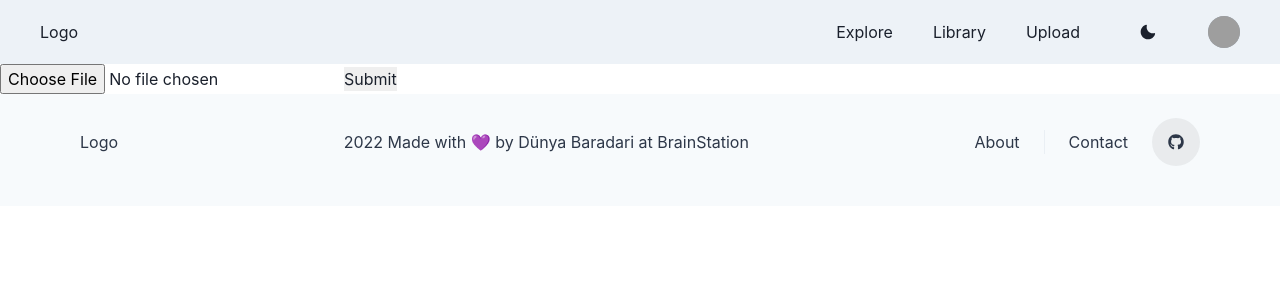
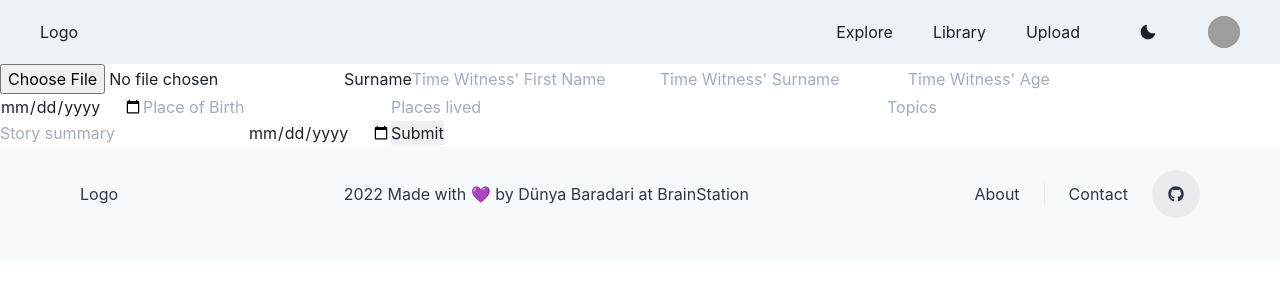
Before and after one commit to Dunya-8a/zeitzeugen-client, a React (Create React App) app: page /upload in a window 1280 px wide. Shown: the top 300 px of the page. Built offline with nearby package versions, Linux system fonts and the light colour scheme; grey boxes are pictures that could not be loaded; what ipfs-http-client would draw is missing.

Commit message:
Add form structure and submit handlers for post

```diff
--- a/public/index.html
+++ b/public/index.html
@@ -29,11 +29,6 @@
 			src="https://kit.fontawesome.com/1a0d1fb58d.js"
 			crossorigin="anonymous"
 		></script>
-		<!-- <script
-  src="https://www.jsdelivr.com/package/npm/ipfs-http-client"
-  integrity="sha384-5bXRcW9kyxxnSMbOoHzraqa7Z0PQWIao+cgeg327zit1hz5LZCEbIMx/LWKPReuB"
-  crossorigin="anonymous"
-></script> -->
 		<link
 			rel="stylesheet"
 			href="https://cdn.jsdelivr.net/npm/bulma@0.9.3/css/bulma.min.css"
--- a/src/api/axios.js
+++ b/src/api/axios.js
@@ -1,9 +1,9 @@
-const PORT = process.env.REACT_APP_PORT || 8080;
+const PORT = process.env.REACT_APP_PORT || 5050;
 const HOST = `http://localhost:${PORT}`;
 
 const GET_ALL_VIDEOS_API_URL = `${HOST}/videos`;
 const GET_SINGLE_VIDEO_API_URL = (id) => `${HOST}/videos/${id}`;
-const POST_VIDEO_FILE = `http://localhost:8080/videos/upload`;
+const POST_VIDEO_FILE = `${HOST}/videos/upload`;
 
 module.exports = {
 	GET_ALL_VIDEOS_API_URL,
--- a/src/ipfs.js
+++ b/src/ipfs.js
@@ -1,72 +1,9 @@
-// // const IPFS = require("ipfs-http-client");
-// // const ipfs = new IPFS({
-// // 	host: "ipfs.infura.io",
-// // 	port: 5001,
-// // 	protocol: "https",
-// // });
-
 import { create } from "ipfs-http-client";
 const client = create("http://localhost:5001");
-console.log(client);
-export const callIPFS = async (data) => {
+
+export const callIPFS = async (data) =>
+{
+    // Returns promise, from which we retrieve the CID hash
 	const { cid } = await client.add(data);
-	console.log(data);
-    console.log(cid);
-    console.log(cid._baseCache.get('z'))
+    return cid._baseCache.get('z');
 };
-
-// export const uploadIpfs = (data) =>
-// {
-//     ipfs.add(data, (err, hash) => {
-// 			if (err) {
-// 				return console.log(err);
-// 			}
-// 			return console.log("https://ipfs.infura.io/ipfs" + hash);
-// 		});
-//     // const { cid } = await client.add("Hello, world")
-//     // return cid;
-// }
-
-// // export default ipfs;
-
-// const IPFS = require("ipfs");
-
-// async function main() {
-// 	const node = await IPFS.create();
-// 	const version = await node.version();
-
-// 	console.log("Version:", version.version);
-
-// 	const fileAdded = await node.add({
-// 		path: "hello.txt",
-// 		content: "Hello World 101",
-// 	});
-
-// 	console.log("Added file:", fileAdded.path, fileAdded.cid);
-// 	// ...
-// }
-
-// main();
-
-// import { create, urlSource } from "ipfs-http-client";
-// const ipfs = create();
-// // const { cid } = await client.add("Hello world!");
-// async function main() {
-// 	const file = await ipfs.add(
-// 		urlSource(
-// 			"https://course_report_production.s3.amazonaws.com/rich/rich_files/rich_files/4555/s300/blacksquare-logo.jpg"
-// 		)
-// 	);
-// 	console.log(file);
-// }
-// main()
-
-// import { create } from "ipfs-http-client";
-// const ipfs = create("http://localhost:5001");
-// const test = ipfs.add("Hello World")
-// console.log(test)
-
-// Export so other components dont complain
-export const uploadIpfs = () => {
-	console.log("upload ipfs");
-};
--- a/src/pages/Upload.js
+++ b/src/pages/Upload.js
@@ -1,5 +1,7 @@
 import React, { useState } from "react";
-import {callIPFS} from "../ipfs";
+import { callIPFS } from "../ipfs";
+import axios from "axios";
+import POST_VIDEO_FILE from "../api/axios";
 // import axios from "axios";
 // import {
 // 	Button,
@@ -21,60 +23,102 @@ import {callIPFS} from "../ipfs";
 import Header from "../components/Header";
 import Footer from "../components/Footer";
 
-const Upload = () =>
-{
-    const [videoBuffer, setVideoBuffer] = useState([]);
-	// // 48x48 PNG of a yin-yang symbol
-	// const base64 = testVideo;
-	// console.log(base64);
-
-	// async function run() {
-	// 	const blob = await fetch(base64).then((res) => res.blob());
-	// 	console.log(blob);
-
-	// 	const formData = new FormData();
-	// 	formData.append("yinyang.png", blob);
-	// 	console.log(formData);
-
-	// 	// Post the form, just make sure to set the 'Content-Type' header
-	// 	const res = await axios.post("//localhost:8080/upload", formData, {
-	// 		headers: {
-	// 			"Content-Type": "multipart/form-data",
-	// 		},
-	// 	});
-
-	// 	// Prints "yinyang.png"
-	// 	console.log(res.data);
-	// }
-	// run().catch((err) => console.log(err));
+const Upload = () => {
+	const [videoBuffer, setVideoBuffer] = useState([]);
 
 	const captureFile = (e) => {
 		e.preventDefault();
 		console.log("capture file");
-        const file = e.target.files[0];
-        const reader = new FileReader()
-        reader.readAsArrayBuffer(file)
-        reader.onloadend = () =>
-        {
-            const buffer = new Uint8Array(reader.result);
-            setVideoBuffer(buffer);
-        }
-    };
-    console.log(videoBuffer)
+		const file = e.target.files[0];
+		// Reads data in buffer format, as this is a format the IPFS can understand
+		const reader = new FileReader();
+		reader.readAsArrayBuffer(file);
+		reader.onloadend = () => {
+			const buffer = new Uint8Array(reader.result);
+			setVideoBuffer(buffer);
+		};
+	};
 
-	const submitIPFS = (e) => {
+	const submitIPFS = async () => {
+		console.log("submit");
+		const fileHash = await callIPFS(videoBuffer);
+		console.log(`https://ipfs.io/ipfs/${fileHash}`);
+		return `https://ipfs.io/ipfs/${fileHash}`;
+	};
+
+	const submitForm = async (e) => {
 		e.preventDefault();
-        console.log("submit");
-        callIPFS(videoBuffer);
+		const firstName = e.target.fname.value;
+		const surname = e.target.surname.value;
+		const age = e.target.age.value || null;
+		const bday = e.target.bday.value || null;
+		const bplace = e.target.bplace.value || null;
+		const placesLived = e.target.placeslived.value || null;
+		const gender = e.target.gender.value;
+		const topics = e.target.topics.value;
+		const summary = e.target.summary.value || null;
+		const ipfsLink = await submitIPFS();
+		const userId = 1;
+		const iDate = e.target.idate.value;
+
+		const newVideo = {
+			time_witness_first_name: firstName,
+			time_witness_surname: surname,
+			age: age,
+			date_of_birth: bday,
+			place_of_birth: bplace,
+			places_lived: placesLived,
+			gender: gender,
+			topics: topics,
+			story_summary: summary,
+			video_link: ipfsLink,
+			user_id: userId,
+			date_of_interview: iDate,
+		};
+		await axios
+			.post(POST_VIDEO_FILE, newVideo)
+			.then((res) => {
+				console.log(res);
+			})
+			.catch((err) => console.log(err));
 	};
 
 	return (
 		<>
 			<Header />
 			<main>
-				<form onSubmit={submitIPFS}>
+				<form onSubmit={submitForm}>
 					<input type="file" onChange={captureFile}></input>
-					<input type="submit" />
+					<label htmlFor="firstName">Surname</label>
+					<input
+						type="text"
+						name="fname"
+						placeholder="Time Witness' First Name"
+						autoCapitalize="words"></input>
+					<input
+						type="text"
+						name="surname"
+						placeholder="Time Witness' Surname"
+						autoCapitalize="words"></input>
+					<input type="text" name="age" placeholder="Time Witness' Age"></input>
+					<input type="date" name="bday" placeholder="Date of Birth"></input>
+					<input type="text" name="bplace" placeholder="Place of Birth"></input>
+					<input
+						type="text"
+						name="placeslived"
+						placeholder="Places lived"></input>
+					<input type="text" name="gender"></input>
+					{/* <input type="radio" name="gender" value="Female"></input>
+					<input type="radio" name="gender" value="Male"></input>
+					<input type="radio" name="gender" value="Other"></input> */}
+					<input type="topics" name="topics" placeholder="Topics"></input>
+					<input
+						type="text"
+						name="summary"
+						id="summary"
+						placeholder="Story summary"></input>
+					<input type="date" name="idate" placeholder="Interview date"></input>
+					<input type="submit" id="submit" />
 				</form>
 			</main>
 
@@ -84,13 +128,6 @@ const Upload = () =>
 };
 
 export default Upload;
-
-{
-	/* <form method="post" encType="multipart/form-data">
-	<input id="video-file" type="file" name="videofile" onChange={UploadFile} />
-	<button type="submit">Button</button>
-</form>; */
-}
 
 /* <FormControl isRequired>
 					<FormLabel htmlFor="first-name">First name</FormLabel>
```
